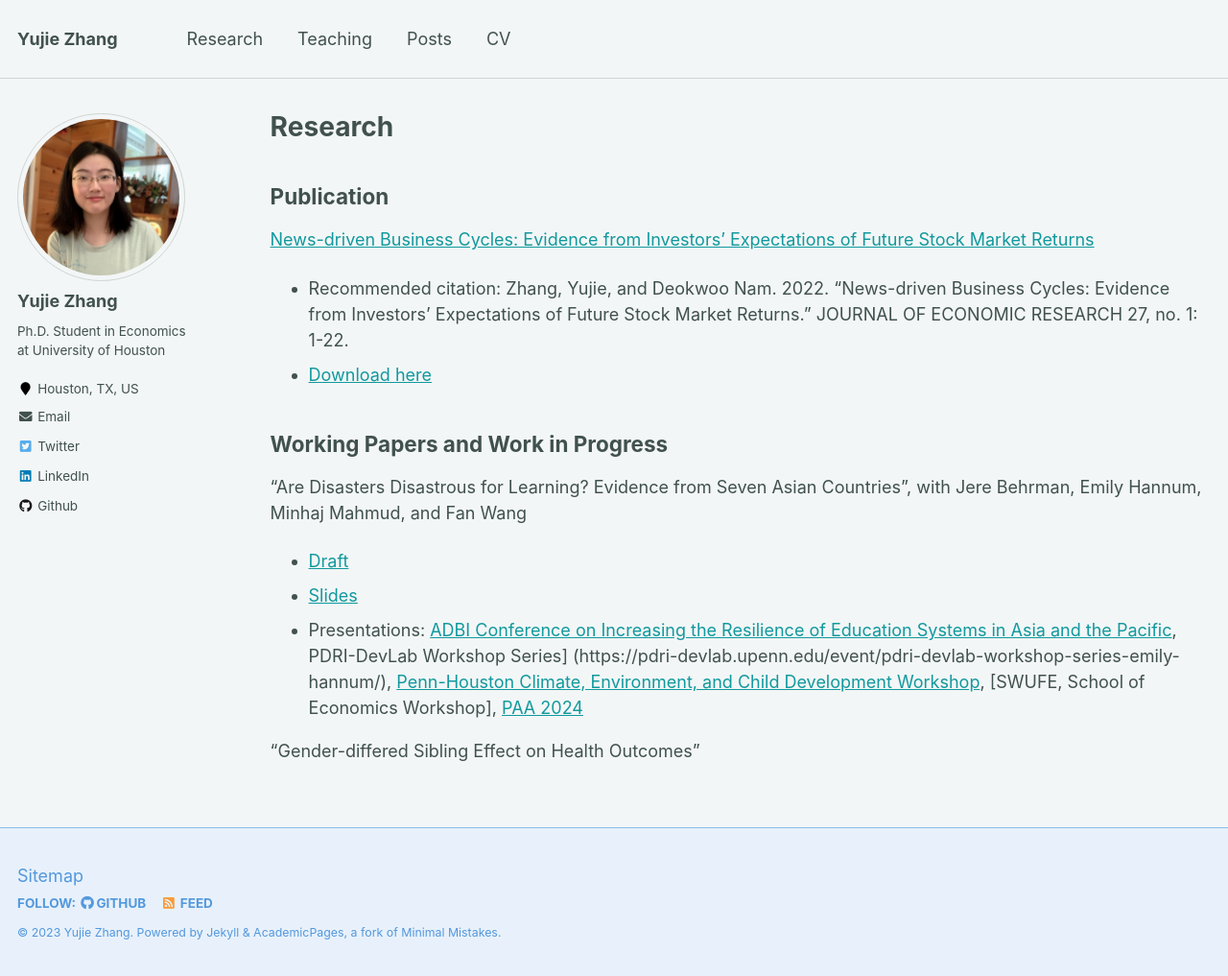
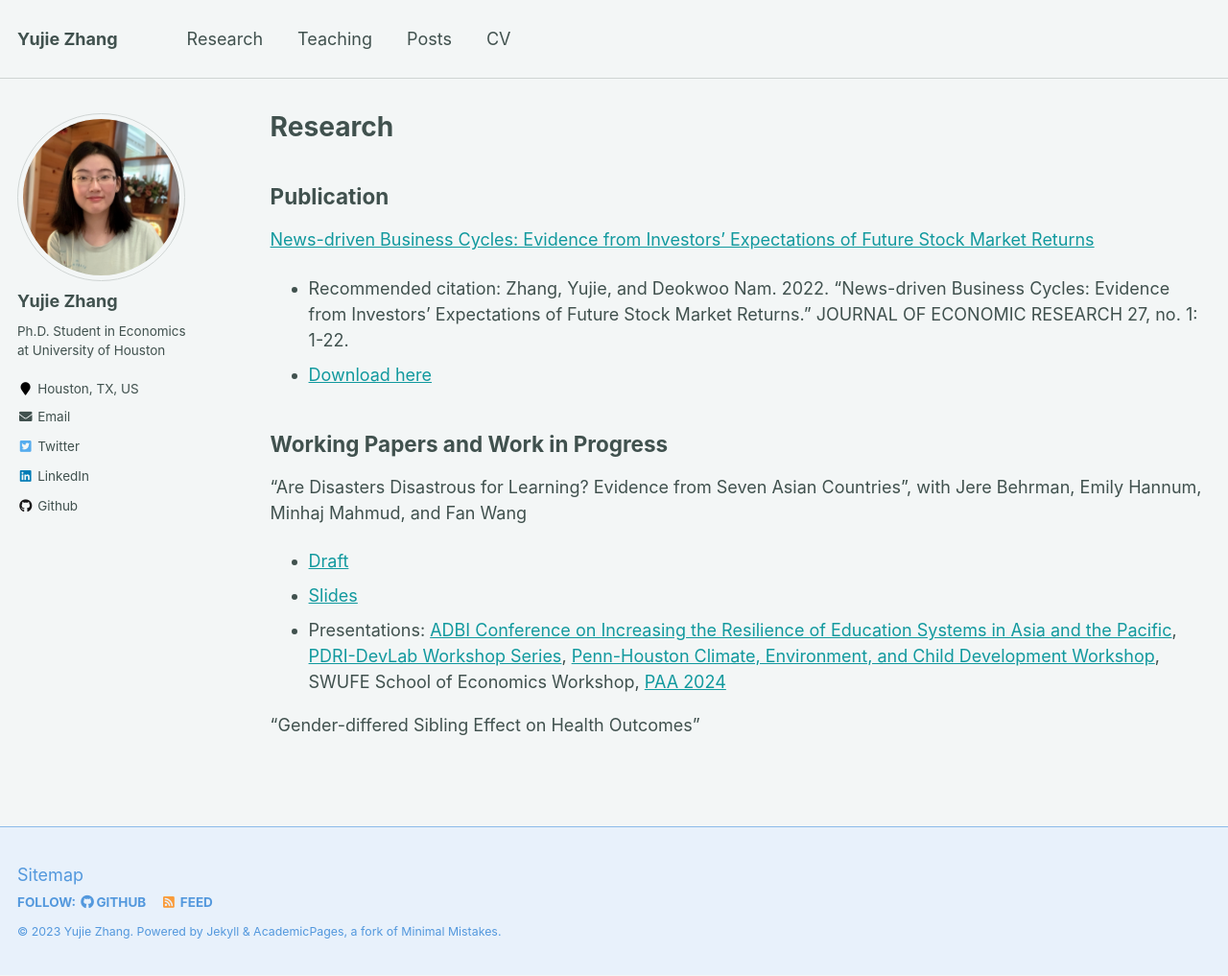
Before and after one commit to yujiezhangecon/yujiezhangecon.github.io, a Jekyll site: the page built from _pages/research.md, in a window 1280 px wide and 1017 px high. Shown: the whole window at 96% size. Built offline with Jekyll 4.4.1, drawn with Linux system fonts in a browser that asks for light colours.

Commit message:
Update research.md

```diff
--- a/_pages/research.md
+++ b/_pages/research.md
@@ -34,10 +34,9 @@ Working Papers and Work in Progress
 - [Slides](http://yujiezhangecon.github.io/files/ADBI_MICS_presentation.pdf) <br>
 - Presentations:
 [ADBI Conference on Increasing the Resilience of Education Systems in Asia and the Pacific](https://www.adb.org/news/events/increasing-the-resilience-of-education-systems-in-asia-and-the-pacific),
-PDRI-DevLab Workshop Series]
-(https://pdri-devlab.upenn.edu/event/pdri-devlab-workshop-series-emily-hannum/),
+[PDRI-DevLab Workshop Series](https://pdri-devlab.upenn.edu/event/pdri-devlab-workshop-series-emily-hannum/),
 [Penn-Houston Climate, Environment, and Child Development Workshop](https://www.pop.upenn.edu/events/2023/12/01/penn-houston-climate-environment-and-child-development-workshop),
-[SWUFE, School of Economics Workshop],
+SWUFE School of Economics Workshop,
 [PAA 2024](https://www.populationassociation.org/paa2024/call-for-papers)
 
 "Gender-differed Sibling Effect on Health Outcomes"
```
